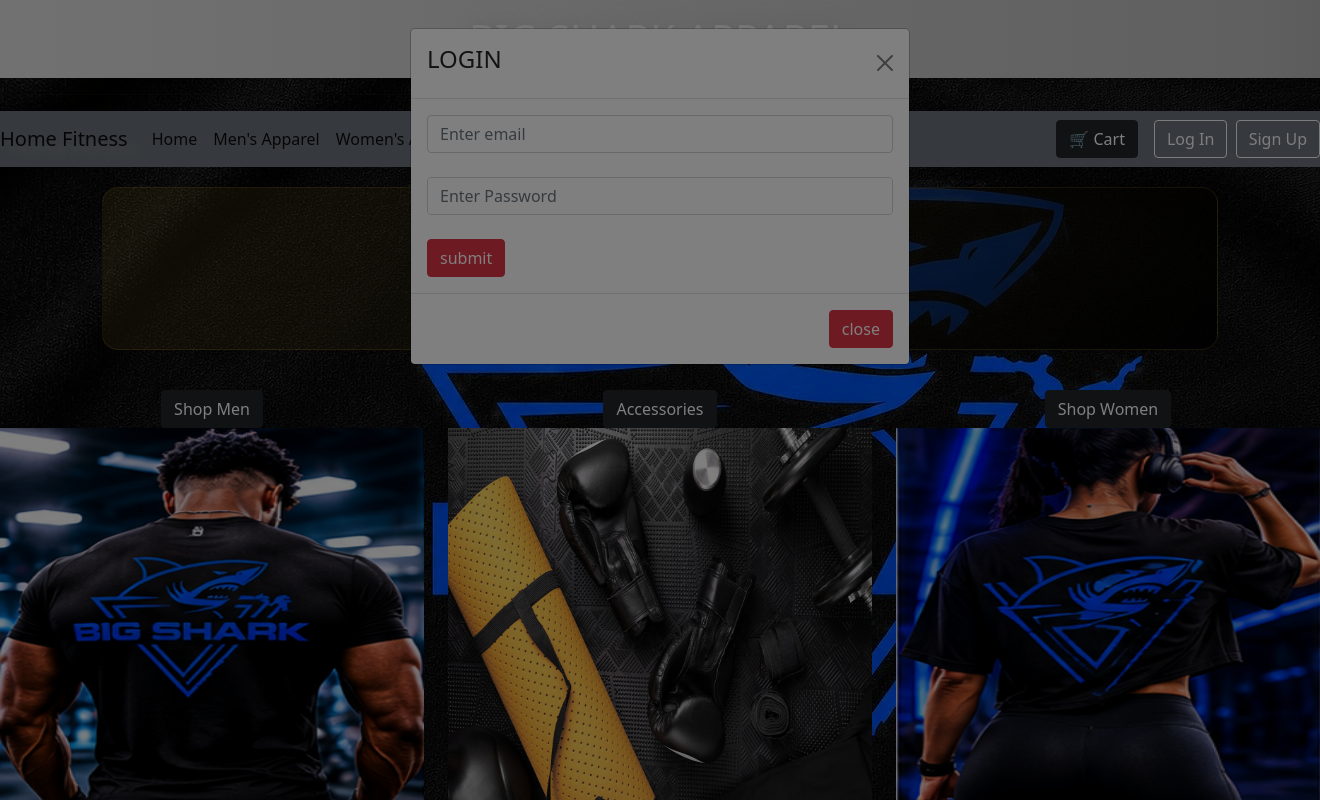
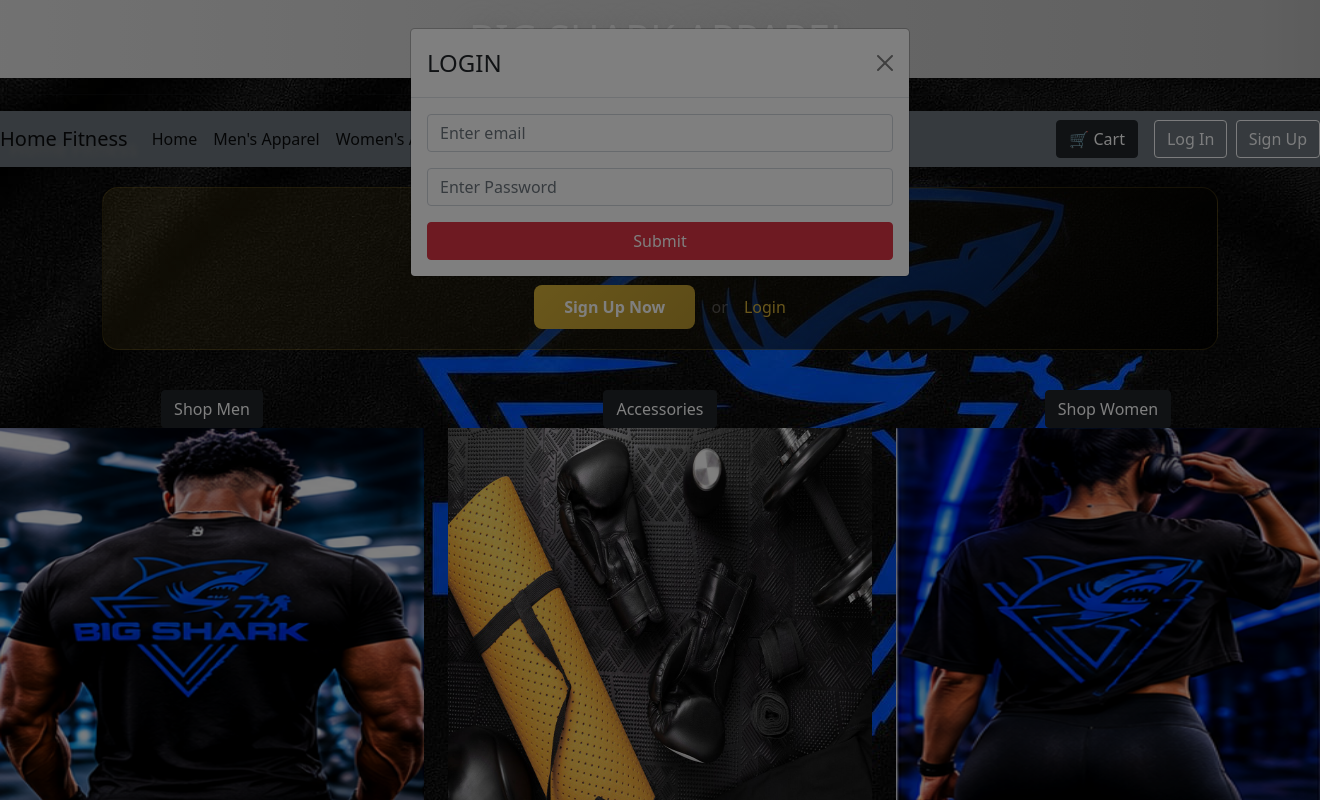
Before and after one commit to jordantradesxau-alt/bigshark, a Flask app: page / in a window 1320 px wide, after a click on "Log In". Run offline with Flask 3, Linux system fonts and the light colour scheme; a database or web service that is not in the repository returns one stand-in record (values such as "Sample title"); some libraries are stand-ins or nearby versions.

Commit message:
Update index.html

```diff
--- a/templates/index.html
+++ b/templates/index.html
@@ -835,28 +835,26 @@
         </footer>
 
         <!-- modal div start -->
-        <div class="modal" id="mymodal">
+        <div class="modal fade" id="mymodal" tabindex="-1" aria-labelledby="loginModalLabel" aria-hidden="true">
             <div class="modal-dialog">
                 <div class="modal-content">
-                        <!-- modal header -->
                     <div class="modal-header">
-                            <h4>LOGIN</h4>
-                            <span>{{error}}</span>
-                            <button type="button" class="btn-close" data-bs-dismiss="modal"></button>
+                        <h4 class="modal-title" id="loginModalLabel">LOGIN</h4>
+                        <button type="button" class="btn-close" data-bs-dismiss="modal" aria-label="Close"></button>
                     </div>
-                        <!-- modal body -->
                     <div class="modal-body">
+                        {% if error %}
+                            <div class="alert alert-danger">{{ error }}</div>
+                        {% endif %}
                         <form action="/login" method="POST">
-                                <input type="email" placeholder="Enter email" class="form-control" name="email">
-                                <br>
-                                <input type="password" placeholder="Enter Password" class="form-control" name="password">
-                                <br>
-                                <button type="submit" class="btn btn-danger">submit</button>
+                            <div class="mb-3">
+                                <input type="email" placeholder="Enter email" class="form-control" name="email" required>
+                            </div>
+                            <div class="mb-3">
+                                <input type="password" placeholder="Enter Password" class="form-control" name="password" required>
+                            </div>
+                            <button type="submit" class="btn btn-danger w-100">Submit</button>
                         </form>
-                        </div>
-                        <!-- modal footer -->
-                        <div class="modal-footer">
-                            <button type="button" class="btn btn-danger" data-bs-dismiss="modal">close</button>
                     </div>
                 </div>
             </div>
@@ -864,32 +862,36 @@
         <!-- modal div end -->
 
         <!-- modal div start -->
-        <div class="modal" id="mymodal2">
+        <div class="modal fade" id="mymodal2" tabindex="-1" aria-labelledby="signupModalLabel" aria-hidden="true">
             <div class="modal-dialog">
                 <div class="modal-content">
-                        <!-- modal header -->
                     <div class="modal-header">
-                            <h4>SIGNUP</h4>
-                        {{success}} {{error}} {{message}}
-                            <button type="button" class="btn-close" data-bs-dismiss="modal"></button>
+                        <h4 class="modal-title" id="signupModalLabel">SIGNUP</h4>
+                        <button type="button" class="btn-close" data-bs-dismiss="modal" aria-label="Close"></button>
                     </div>
-                        <!-- modal body -->
                     <div class="modal-body">
+                        {% if success %}
+                            <div class="alert alert-success">{{ success }}</div>
+                        {% endif %}
+                        {% if error %}
+                            <div class="alert alert-danger">{{ error }}</div>
+                        {% endif %}
                         <form action="/signup" method="POST">
-                                <input type="text" placeholder="Enter username" class="form-control" name="username">
-                                <br>
-                                <input type="password" placeholder="Enter Password" class="form-control" name="password">
-                                <br>
-                                <input type="email" placeholder="Enter email" class="form-control" name="email">
-                                <br>
-                                <input type="text" placeholder="Enter location" class="form-control" name="location">
-                                <br>
-                                <button type="submit" class="btn btn-danger">submit</button>
+                            <div class="mb-3">
+                                <input type="text" placeholder="Enter username" class="form-control" name="username" required>
+                            </div>
+                            <div class="mb-3">
+                                <input type="password" placeholder="Enter Password" class="form-control" name="password" required>
+                                <small class="text-muted">Must be at least 8 characters</small>
+                            </div>
+                            <div class="mb-3">
+                                <input type="email" placeholder="Enter email" class="form-control" name="email" required>
+                            </div>
+                            <div class="mb-3">
+                                <input type="text" placeholder="Enter location" class="form-control" name="location" required>
+                            </div>
+                            <button type="submit" class="btn btn-danger w-100">Submit</button>
                         </form>
-                        </div>
-                        <!-- modal footer -->
-                        <div class="modal-footer">
-                            <button type="button" class="btn btn-danger" data-bs-dismiss="modal">close</button>
                     </div>
                 </div>
             </div>
```
Lines whose indentation alone changed are shown as unchanged.
